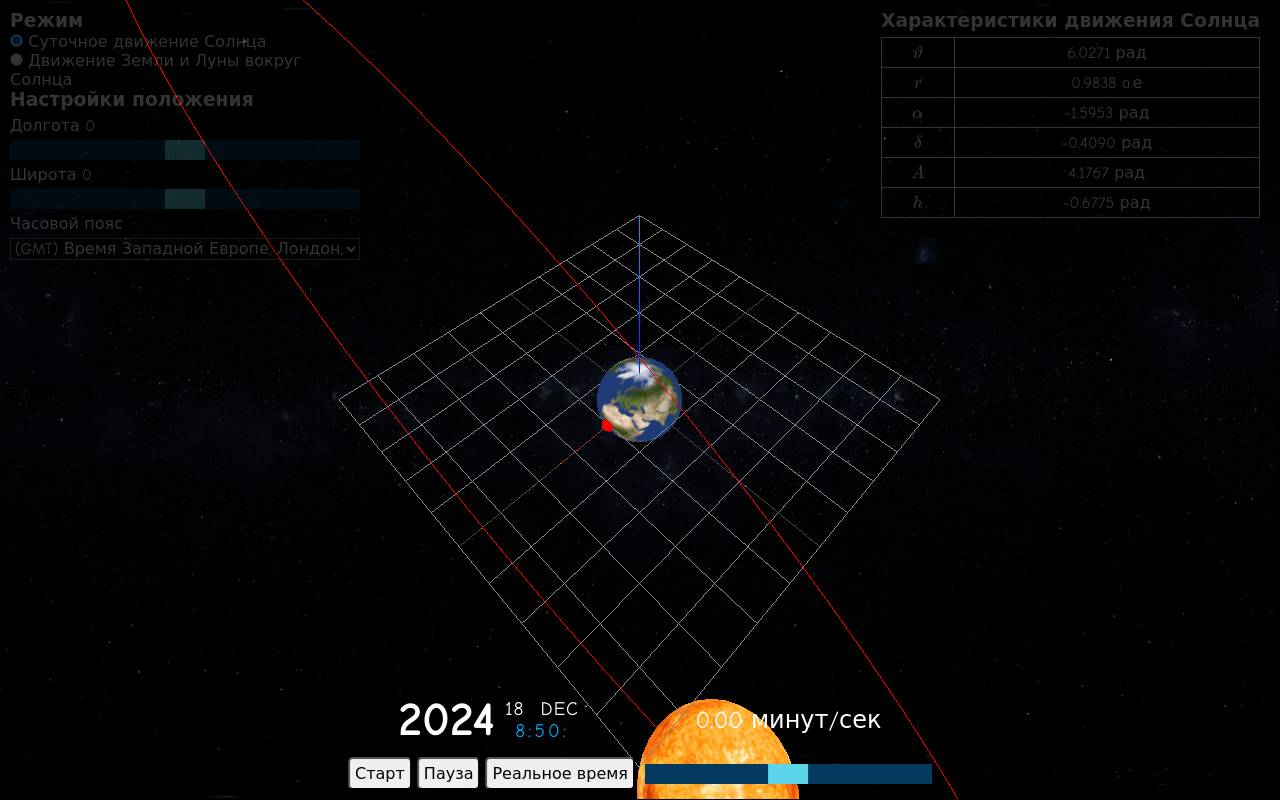
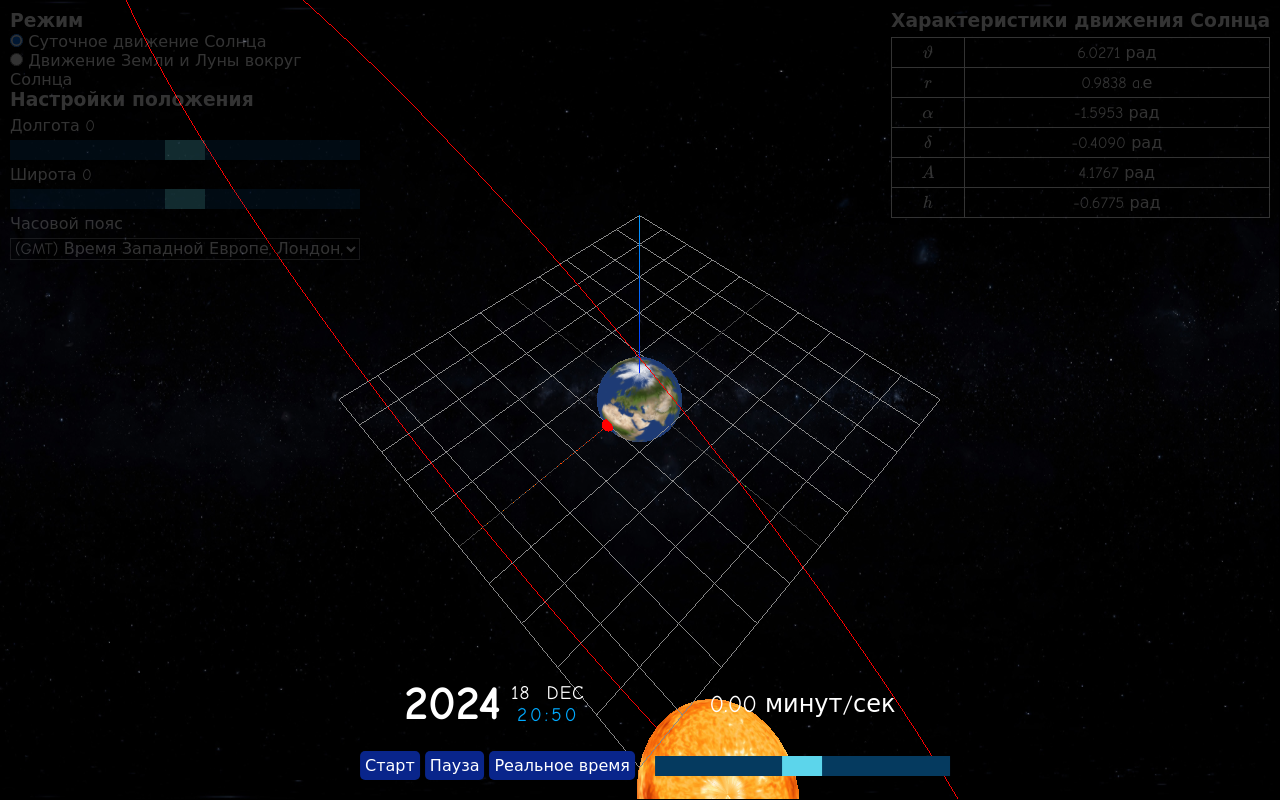
Before and after one commit to timur1516/celestial-position-modeling, a plain HTML site: page index.html in a window 1280 px wide. Drawn offline with nearby package versions, Linux system fonts and the light colour scheme; animation ran at ten frames a second.

Commit message:
little fixes

```diff
--- a/js/sceneController.js
+++ b/js/sceneController.js
@@ -30,7 +30,7 @@ function updateStatistics() {
     document.getElementById("year").textContent = sun.T.getFullYear();
     document.getElementById("day").textContent = sun.T.getDate();
     document.getElementById("month").textContent = sun.T.toLocaleString('default', {month: 'short'}).replace('.', '').toUpperCase();
-    document.getElementById("time").textContent = sun.T.toLocaleString().slice(12, 17);
+    document.getElementById("time").textContent = `${sun.T.getHours()}:${sun.T.getMinutes()}`;
 
     document.getElementById('earth-x-ecliptic').textContent = formatNumber(sun.xEcliptic) + ' a.е';
     document.getElementById('earth-y-ecliptic').textContent = formatNumber(sun.yEcliptic) + ' a.е';
--- a/styles/styles.css
+++ b/styles/styles.css
@@ -33,7 +33,8 @@ body {
 
 .speedControl {
     position: fixed;
-    bottom: 10px;
+    bottom: 0;
+    margin: 10px;
     left: 50%;
     transform: translateX(-50%);
     display: grid;
@@ -53,17 +54,30 @@ body {
 
 .mainControl {
     gap: 5px;
+    margin: 10px;
 }
 
 .mainControl input[type="button"] {
     font: inherit;
     padding: 5px;
     border-radius: 5px;
+    border: none;
+    background-color: #09258b;
+    color: white;
 }
+
+.mainControl input[type="button"]:hover {
+    background-color: #2041c8;
+}
+
+.mainControl input[type="button"]:active {
+    transform: scale(0.95);
+}
+
 
 .orbit-data-container {
     position: fixed;
-    right: 10px;
+    right: 0;
     margin: 10px;
     display: flex;
     flex-direction: column;
```
